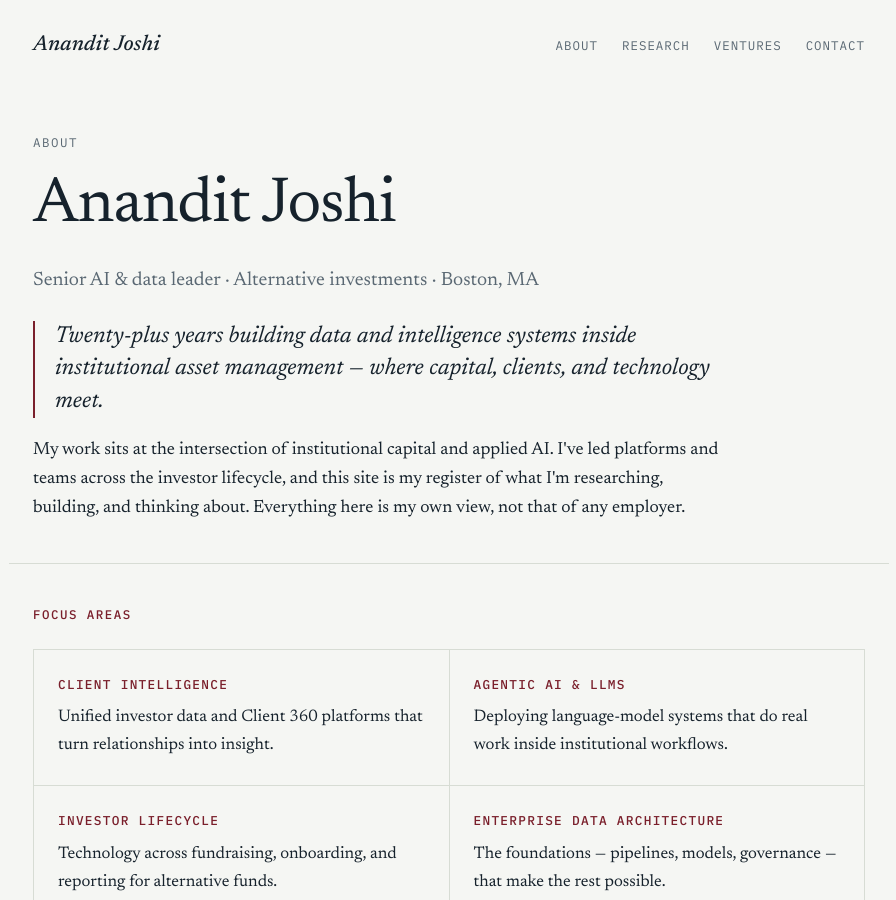
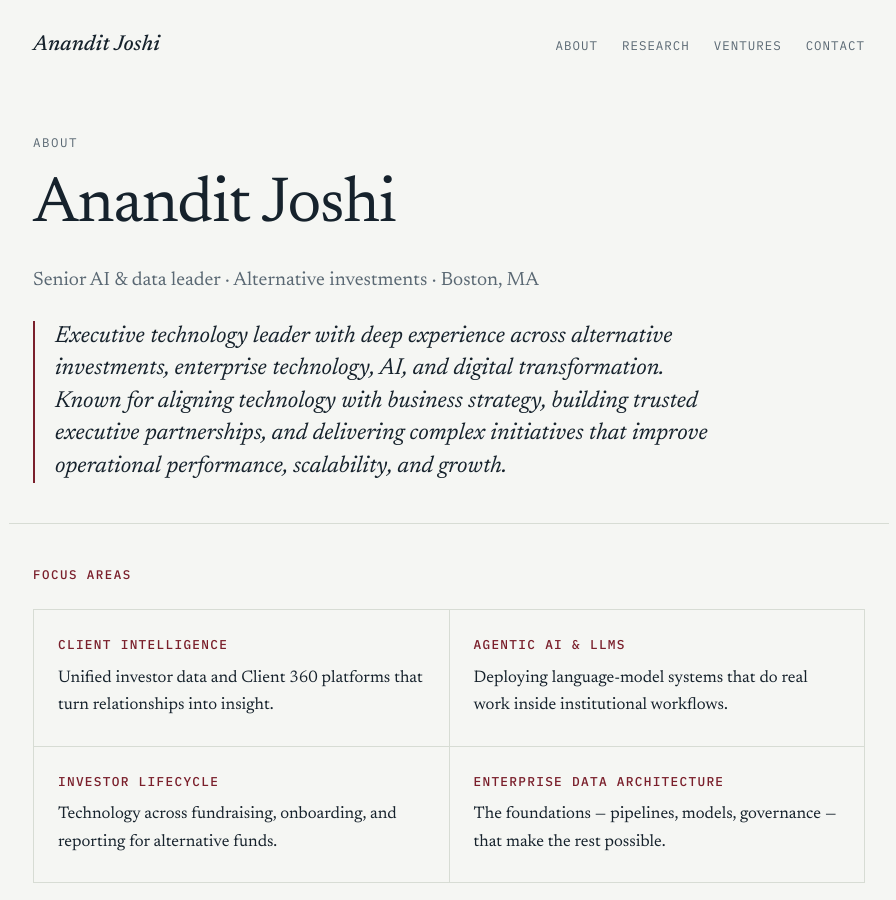
Before and after one commit to ananditjoshi-svg/Anandit_Joshi.com, a Jekyll site: the page built from about/index.html, in a window 1280 px wide and 900 px high. Shown: the whole window, without its empty margins (191-1087 px from the left). Built offline with Jekyll 4.4.1, drawn with Linux system fonts in a browser that asks for light colours.

Commit message:
Revise about section with new professional description
Updated the about section to reflect new professional summary.

```diff
--- a/about/index.html
+++ b/about/index.html
@@ -10,8 +10,7 @@ title: About
 
 <section class="about-page">
   <div class="about-body">
-    <p class="lede">Twenty-plus years building data and intelligence systems inside institutional asset management — where capital, clients, and technology meet.</p>
-    <p>My work sits at the intersection of institutional capital and applied AI. I've led platforms and teams across the investor lifecycle, and this site is my register of what I'm researching, building, and thinking about. Everything here is my own view, not that of any employer.</p>
+    <p class="lede">Executive technology leader with deep experience across alternative investments, enterprise technology, AI, and digital transformation. Known for aligning technology with business strategy, building trusted executive partnerships, and delivering complex initiatives that improve operational performance, scalability, and growth.</p>
   </div>
 </section>
 
```
